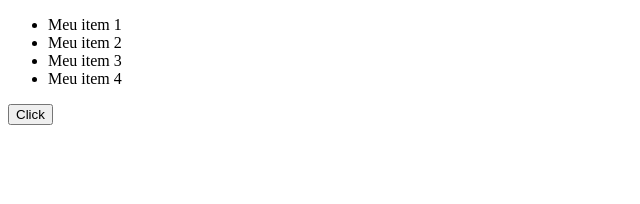
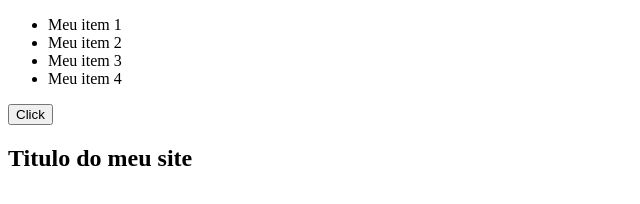
Before and after one commit to verissteph/inicioJs, a plain HTML site: page index.html in a window 1280 px wide. Shown: the whole page, without its empty margins (0-640 px from the left). Drawn offline with Linux system fonts and the light colour scheme.

Commit message:
add seciont com title

```diff
--- a/index.html
+++ b/index.html
@@ -19,6 +19,9 @@
                 <button>Click</button>
             </nav>
         </header>
+        <section>
+            <h1>Titulo do meu site</h1>
+        </section>
     </main>
 </body>
 </html>
```
